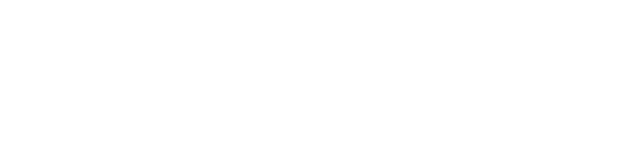
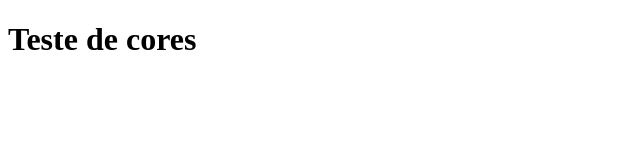
Before and after one commit to contatofrl/jornada-viagens, a plain HTML site: page index.html in a window 1280 px wide. Shown: the whole page, without its empty margins (0-640 px from the left). Drawn offline with Linux system fonts and the light colour scheme.

Commit message:
Começando os testes

```diff
--- a/css/style.css
+++ b/css/style.css
@@ -1,5 +1,22 @@
+/* Background
+Botões
+Cores */
+
+:root{
+    --background-primary-color: #ffffff;
+    --background-secundary-color: #f5f5f5;
+    --background-tertiary-color: #000000;
+
+    --button-primary-color: #8F0101 ;
+    --button-second-color: #b81515;
+
+    --text-primary-color:#222222;
+    --text-secundary-color:#ffffff;
+
+}
+
 /* CSS RESET */
-bofy, img, h1, p, fieldset, legend, label,input, select, textarea, button{
+body, img, h1, p, fieldset, legend, label,input, select, textarea, button{
     margin: 0;
     padding: 0;
     box-sizing: border-box;
--- a/index.html
+++ b/index.html
@@ -0,0 +1,11 @@
+<!DOCTYPE html>
+<html lang="en">
+<head>
+    <meta charset="UTF-8">
+    <meta name="viewport" content="width=device-width, initial-scale=1.0">
+    <title>Document</title>
+</head>
+<body>
+    <h1>Teste de cores</h1>
+</body>
+</html>
```
